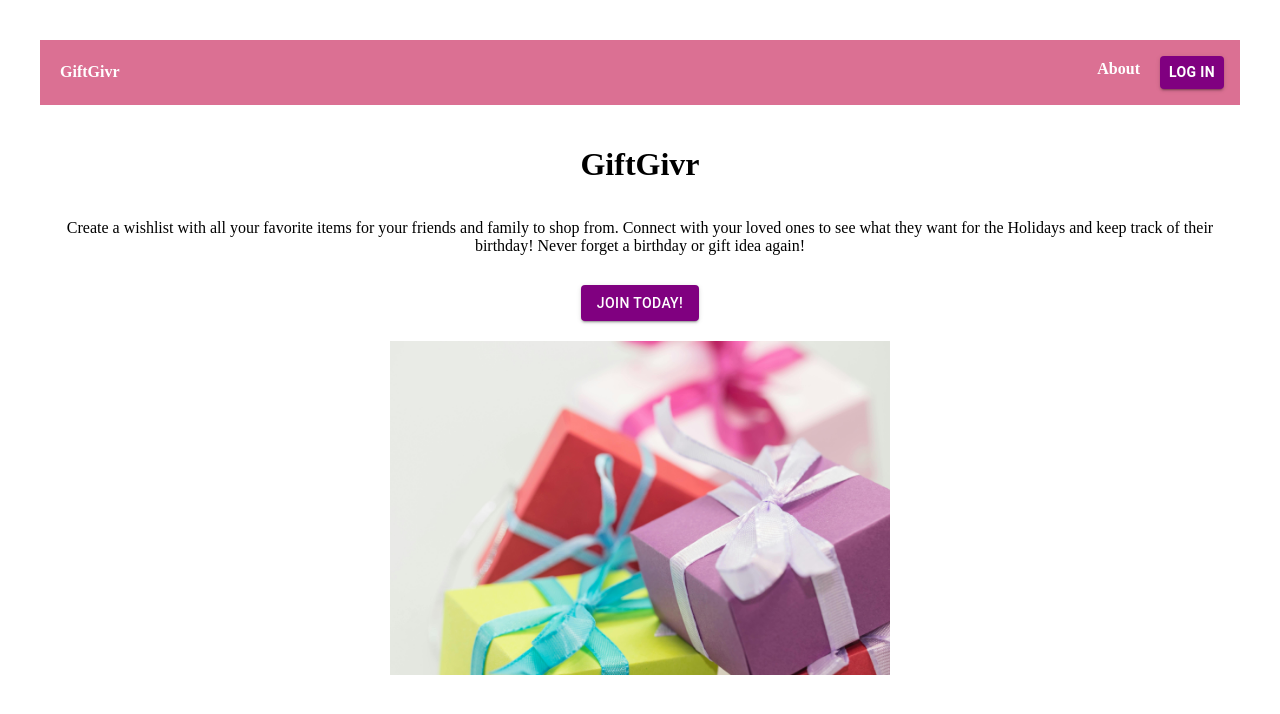
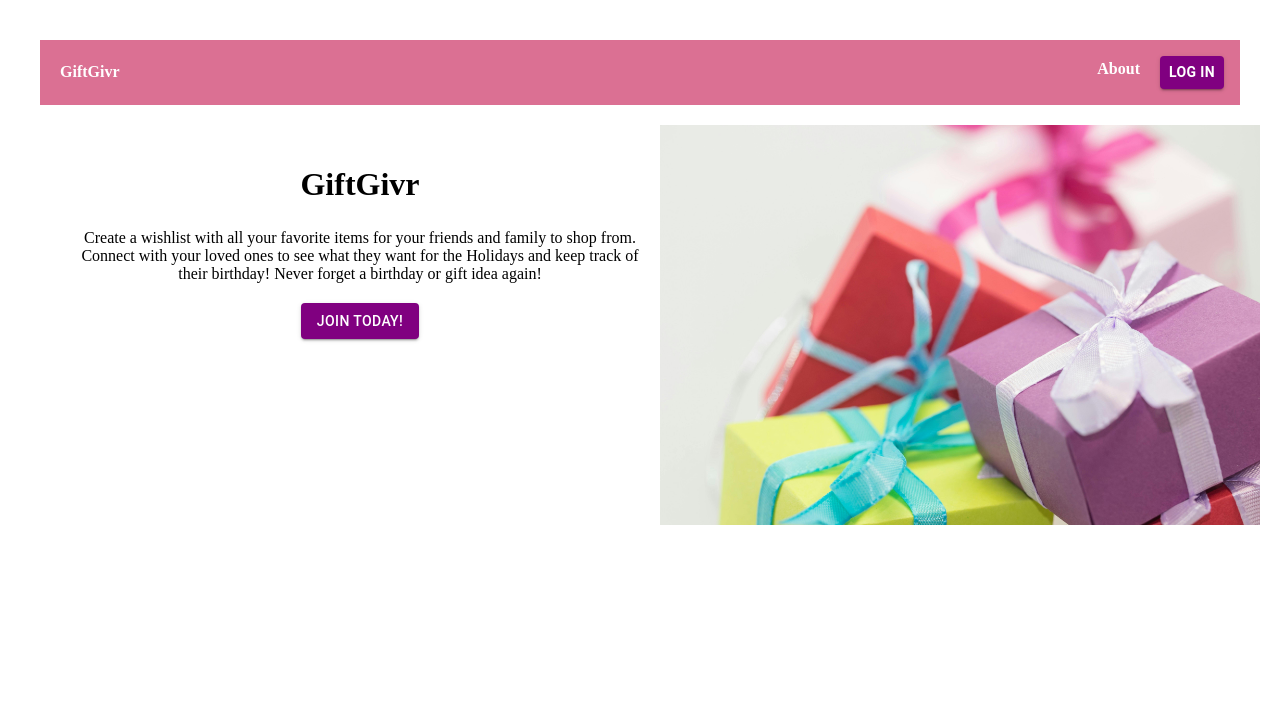
Before and after one commit to AndyNguwin/GiftGivr, a React (Vite) app: page / in a window 1280 px wide. Shown: the top 714 px of the page. Built offline with nearby package versions, Linux system fonts and the light colour scheme.

Commit message:
edited the home

```diff
--- a/src/pages/Home.css
+++ b/src/pages/Home.css
@@ -1,33 +1,32 @@
-/* Home.css */
 .home-container {
   display: flex;
-  justify-content: space-between; /* Space between content and image */
+  justify-content: space-between;
+  align-items: flex-start;
+  padding: 20px;
+  width: 100%;
+}
+
+.home-content {
+  width: 50%;
+  display: flex;
   flex-direction: column;
-  align-items: stretch;
+  align-items: center;
   padding: 20px;
-  gap:10px;
 }
-.home-content {
-  max-width: 500px;
-  align-self: center;
-}
+
 .home-container h1 {
   margin-bottom: 10px;
-  align-self: center;
+}
 
-
-}
 .home-container p {
   margin-bottom: 20px;
-  align-self: center;
-  flex:1;
 }
+
 .home-button {
-  align-self: center;}
-
+  margin-top: 10px;
+}
 
 .home-img {
-  width: 500px; /* Set the width of the image to 150 pixels */
-  align-self: center;
-  margin-top: 10px;
+  width: 50%;
+  object-fit: cover;
 }
--- a/src/pages/Home.tsx
+++ b/src/pages/Home.tsx
@@ -6,6 +6,7 @@ import { Button } from '@mui/material';;
 const Home: React.FC = () => {
   return (
     <div className="home-container">
+      <div className="home-content">
         <h1>GiftGivr</h1>
         <p>Create a wishlist with all your favorite items for your friends and family to shop from.
           Connect with your loved ones to see what they want for the Holidays and keep track of their birthday!
@@ -14,8 +15,10 @@ const Home: React.FC = () => {
         <Button
           className="home-button"
           variant='contained'
+          href="/createAccount"
           sx={{ backgroundColor: 'purple', '&:hover': { backgroundColor: 'darkpurple' } }} >
           Join Today!</Button>
+        </div>
       <img className="home-img" src="src/assets/pexels-pixabay-17796.jpg" alt="Presents"/>
     </div>
   );
```
Also changed, not shown: 2 other files (tests, documents, lock files or other folders). Lines whose indentation alone changed are shown as unchanged.
